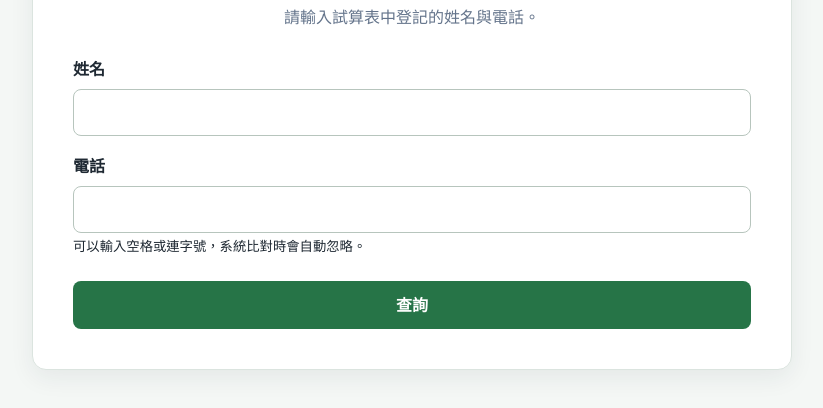
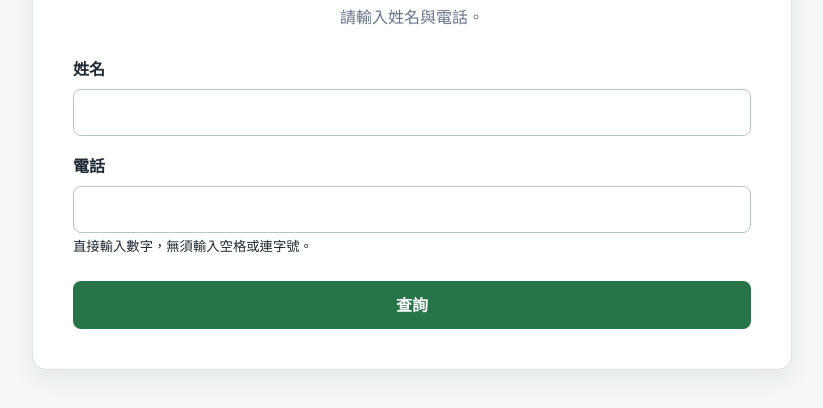
Before and after one commit to victoriachientaiwan1223/StuCheck, a plain HTML site: page index.html in a window 1280 px wide. Shown: the part 142-550 px from the top of the page, without its empty margins (228-1051 px from the left). Drawn offline with Linux system fonts and the light colour scheme.

Commit message:
Update index.html

```diff
--- a/index.html
+++ b/index.html
@@ -241,7 +241,7 @@
   <main>
     <section class="panel" aria-labelledby="page-title">
       <h1 id="page-title">新生資料查詢</h1>
-      <p class="intro">請輸入試算表中登記的姓名與電話。</p>
+      <p class="intro">請輸入姓名與電話。</p>
 
       <form id="search-form" novalidate>
         <div class="form-field">
@@ -252,7 +252,7 @@
         <div class="form-field">
           <label for="phone">電話</label>
           <input id="phone" name="phone" type="tel" autocomplete="tel" inputmode="tel" maxlength="40" aria-describedby="phone-help" required>
-          <small id="phone-help">可以輸入空格或連字號，系統比對時會自動忽略。</small>
+          <small id="phone-help">直接輸入數字，無須輸入空格或連字號。</small>
         </div>
 
         <button id="search-button" type="submit">查詢</button>
```
